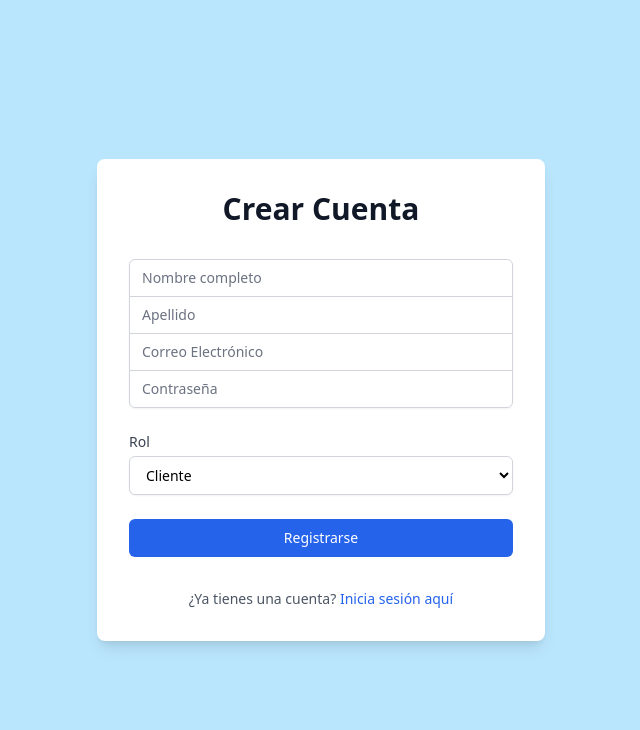
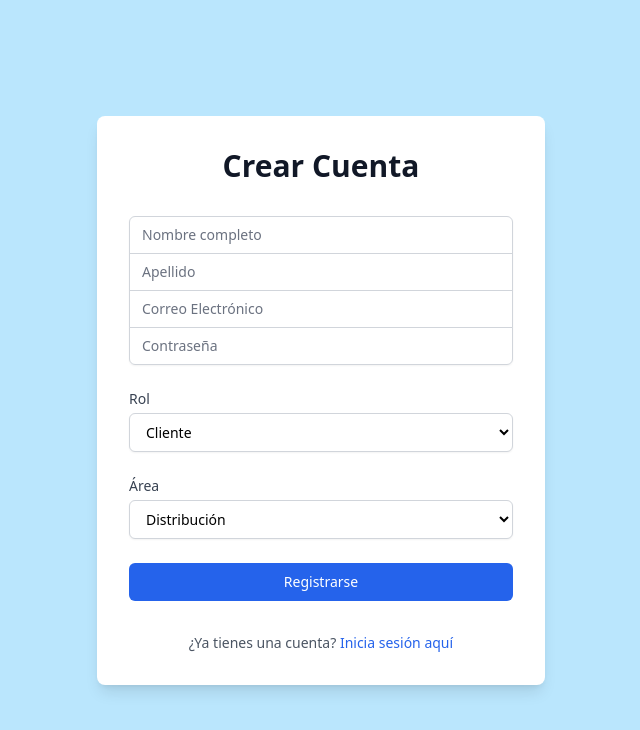
Before and after one commit to agusOlivieri/viandaApp-front-end, a Vue app: page /register in a window 1280 px wide. Shown: the top 730 px of the page, without its empty margins (319-959 px from the left). Built offline with nearby package versions, Linux system fonts and the light colour scheme.

Commit message:
added area label to register view

```diff
--- a/src/views/RegisterView.vue
+++ b/src/views/RegisterView.vue
@@ -12,6 +12,7 @@ const user = ref({
   email: "",
   password: "",
   rol: "CLIENTE",
+  area: "Dis",
 });
 
 const register = async () => {
@@ -38,7 +39,7 @@ const register = async () => {
 </script>
 
 <template>
-    <div class="min-h-screen flex items-center justify-center py-12 px-4 sm:px-6 lg:px-8">
+    <div class="min-h-screen flex items-center justify-center py-8 px-4 sm:px-6 lg:px-8">
       <div class="max-w-md w-full space-y-8 bg-white p-8 rounded-lg shadow-lg">
         <h2 class="text-center text-3xl font-extrabold text-gray-900">Crear Cuenta</h2>
         <form @submit.prevent="register" class="mt-8 space-y-6">
@@ -107,6 +108,20 @@ const register = async () => {
           </div>
 
           <div>
+            <label for="area" class="block text-sm font-medium text-gray-700">Área</label>
+            <select
+              id="area"
+              v-model="user.area"
+              required
+              class="mt-1 block w-full py-2 px-3 border border-gray-300 bg-white rounded-md shadow-sm focus:outline-none focus:ring-blue-500 focus:border-blue-500 sm:text-sm"
+            >
+              <option value="Dis">Distribución</option>
+              <option value="RRHH">RRHH</option>
+              <option value="Mrd">Mantenimiento de redes</option>
+            </select>
+          </div>
+
+          <div>
             <button
               type="submit"
               class="group relative w-full flex justify-center py-2 px-4 border border-transparent text-sm font-medium rounded-md text-white bg-blue-600 hover:bg-blue-700 focus:outline-none focus:ring-2 focus:ring-offset-2 focus:ring-blue-500"
```
